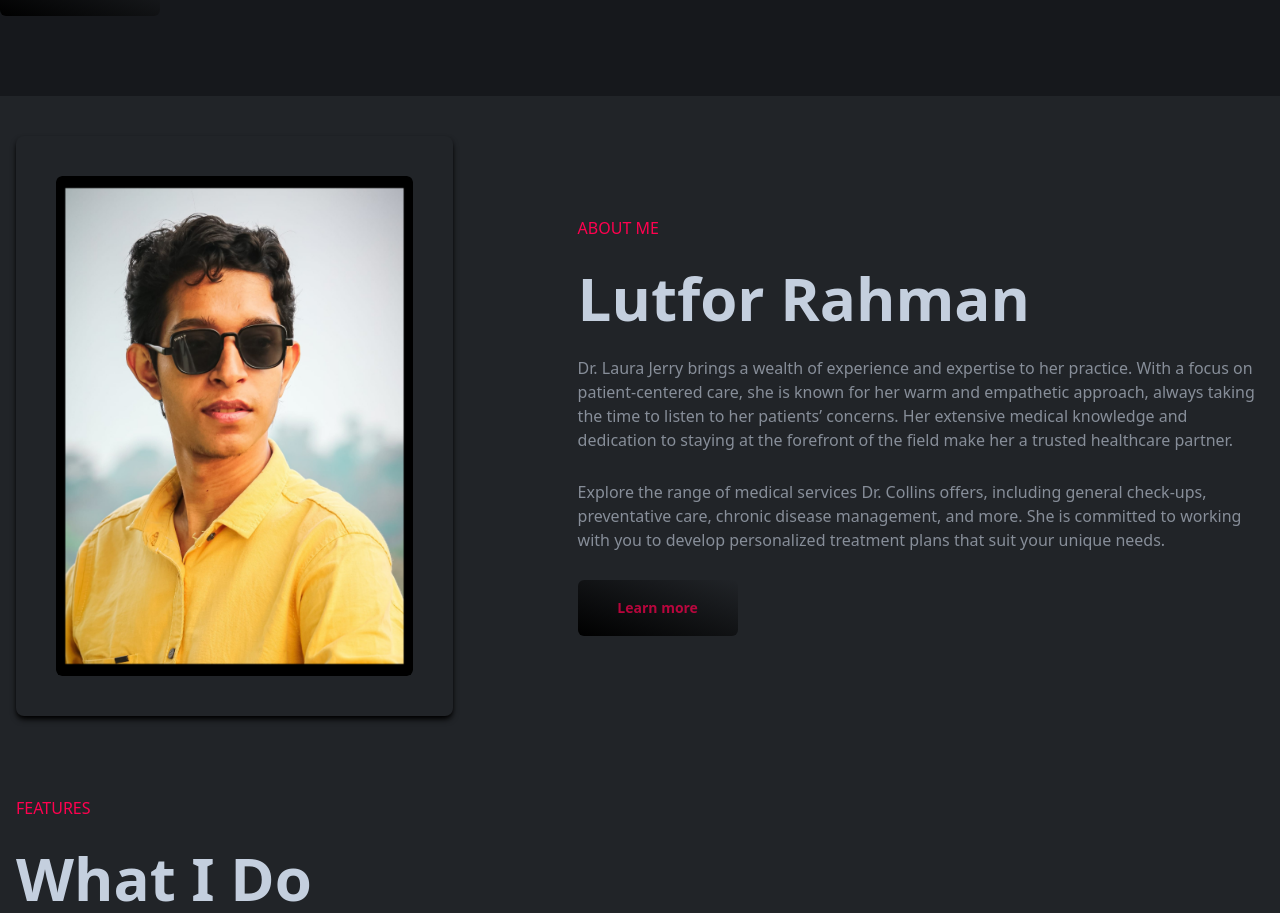
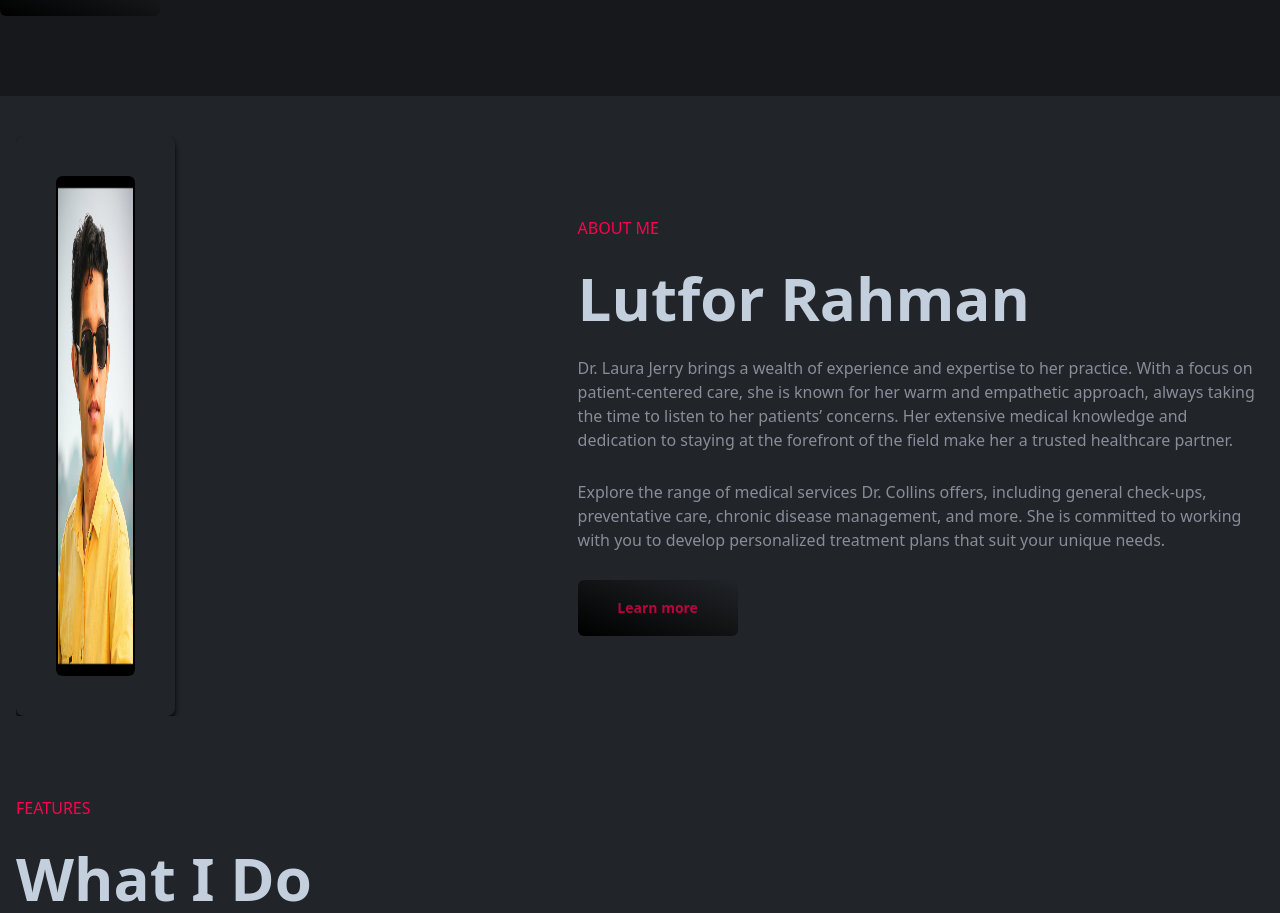
Before and after one commit to swehera/hera-portfolio01, a React (Vite) app: page / in a window 1280 px wide. Shown: the part 560-1473 px from the top of the page. Built offline with nearby package versions, Linux system fonts and the light colour scheme.

Commit message:
add new div

```diff
--- a/src/components/AboutMe.jsx
+++ b/src/components/AboutMe.jsx
@@ -10,6 +10,7 @@ const AboutMe = () => {
     <section name="about" className="px-4">
       <Container className="flex flex-col gap-10 md:gap-0 md:flex-row justify-between">
         {/* Left part */}
+        <div className=" overflow-hidden">
           <div className="w-full md:w-[35%] bg-[#212428] p-10 rounded-lg shadow-md shadow-black overflow-hidden group">
             <div className=" h-[300px] md:h-[500px] flex flex-col items-center justify-center overflow-hidden rounded-md">
               <img
@@ -17,6 +18,7 @@ const AboutMe = () => {
                 alt="aboutMeImage"
                 className="h-full group-hover:scale-110 duration-500 rounded-md"
               />
+            </div>
           </div>
         </div>
         {/* Right part */}
```
Lines whose indentation alone changed are shown as unchanged.
